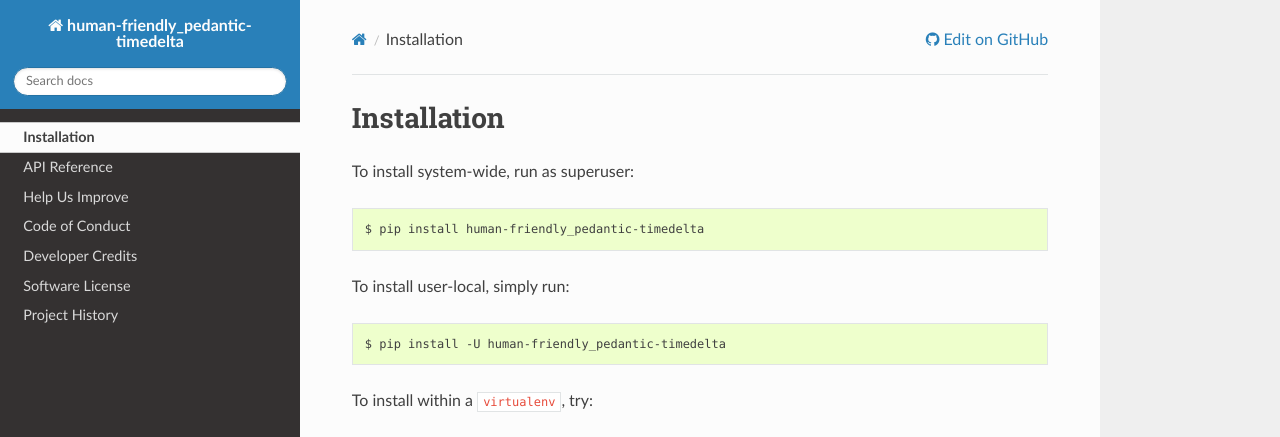
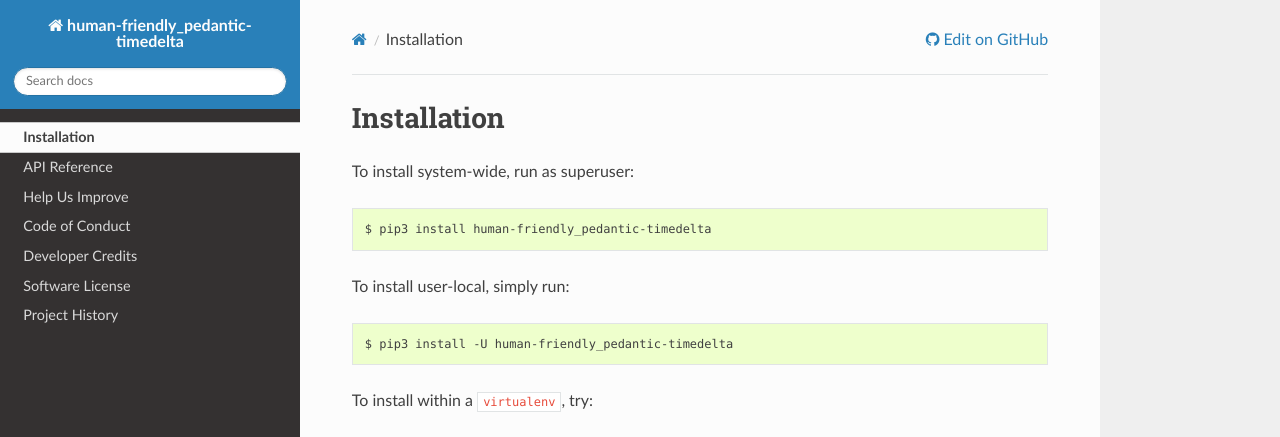
Before and after one commit to hotoffthehamster/human-friendly_pedantic-timedelta, a Sphinx documentation site: the page built from docs/installation.rst, in a window 1280 px wide and 1002 px high. Shown: the top 437 px of the window. Built offline with Sphinx 7.4.7 and the Read the Docs theme 2.0.0, drawn with Linux system fonts in a browser that asks for light colours; the version number could not be read and is left out.

Commit message:
Docs: Replace pip with pip3 (revert previous change).
- I should've tested; my machines still have pip wired to old
  (you can specify pip and get pip3 in virtualenv, though).

```diff
--- a/docs/installation.rst
+++ b/docs/installation.rst
@@ -4,11 +4,11 @@ Installation
 
 To install system-wide, run as superuser::
 
-    $ pip install human-friendly_pedantic-timedelta
+    $ pip3 install human-friendly_pedantic-timedelta
 
 To install user-local, simply run::
 
-    $ pip install -U human-friendly_pedantic-timedelta
+    $ pip3 install -U human-friendly_pedantic-timedelta
 
 To install within a ``virtualenv``, try::
 
```
